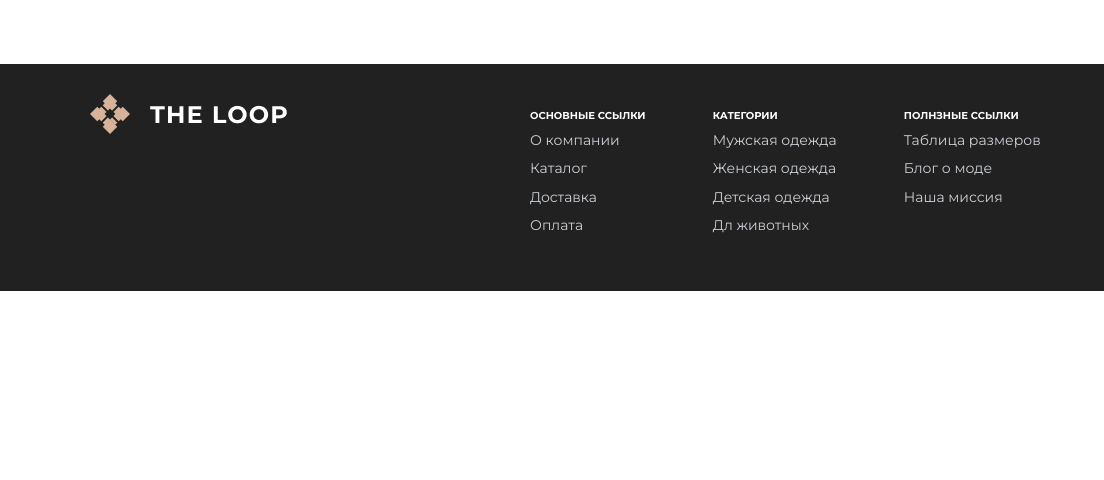
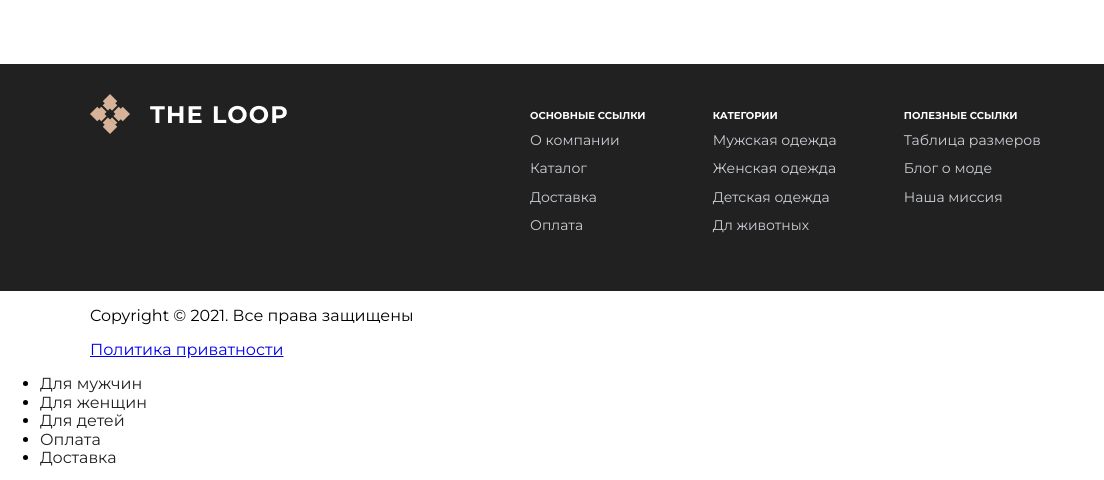
Before and after one commit to a1phacentauri/The-Loop, a plain HTML site: page index.html in a window 1280 px wide. Shown: the part 2005-2485 px from the top of the page, 0-1104 px from the left. Before the commit the page ends 2296 px from the top, so only its background shows below. Drawn offline with nearby package versions, Linux system fonts and the light colour scheme.

Commit message:
Update index.html

```diff
--- a/index.html
+++ b/index.html
@@ -16,19 +16,25 @@
             <header class="header">
                 <nav>
                     <ul class="nav">
-                        <li class="nav-item"> <a class="nav-link" href="#">Для мужчин</a></li>
-                        <li class="nav-item"> <a class="nav-link" href="#">Для женщин</a></li>
-                        <li class="nav-item"> <a class="nav-link" href="#">Для детей</a></li>
+                        <li class="nav-item"><a  class="nav-link" href="">Для мужчин</a></li>
+                        <li class="nav-item"><a  class="nav-link" href="">Для женщин</a></li>
+                        <li class="nav-item"><a  class="nav-link" href="">Для детей</a></li>
                     </ul>
                 </nav>
-            <img src="img/logo.svg" alt="logo">
-            <ul class="nav">
-                <li class="nav-item"> <a class="nav-link" href="#">Оплата</a></li>
-                <li class="nav-item"> <a class="nav-link" href="#">Доставка</a></li>
-            </ul>
-            <div class="cart">
-                <span class="cart-count">5</span>
-            </div>
+                <img class="header-logo" src="img/logo.svg" alt="Logo">
+                <ul class="nav nav-info">
+                    <li class="nav-item"><a  class="nav-link" href="">Оплата</a></li>
+                    <li class="nav-item"><a  class="nav-link" href="">Доставка</a></li>
+                </ul>
+                <button class="cart">
+                    <span class="cart-count">5</span>
+                </button>
+                <div class="toggle-menu">
+                    <div class="line line1"></div>
+                    <div class="line line2"></div>
+                    <div class="line line3"></div>
+                </div>
+
             </header>
         </div>
     </div>
@@ -123,7 +129,7 @@
                     <li class="footer-list-item"><a class="footer-list-link" href="">Дл животных</a></li>
                 </ul>
                 <ul class="footer-list">
-                    <li class="footer-list-item footer-list-title">Полнзные ссылки</li>
+                    <li class="footer-list-item footer-list-title">Полезные ссылки</li>
                     <li class="footer-list-item"><a class="footer-list-link" href="">Таблица размеров</a></li>
                     <li class="footer-list-item"><a class="footer-list-link" href="">Блог о моде</a></li>
                     <li class="footer-list-item"><a class="footer-list-link" href="">Наша миссия</a></li>
@@ -133,12 +139,32 @@
                     <li class="footer-list-item"><a class="footer-list-link" href=""><i class="zmdi zmdi-vk"></i>VK.com</a></li>
                     <li class="footer-list-item"><a class="footer-list-link" href=""><i class="zmdi zmdi-facebook-box"></i></i>Facebook</a></li>
                     <li class="footer-list-item"><a class="footer-list-link" href=""><i class="zmdi zmdi-instagram"></i>Instagram</a></li>
-
                 </ul>
             </div>
-
         </footer>
     </div>
 </div>
+<div class="wrapper">
+    <div class="footer-bottom">
+        <p class="footer-bottom-copyright">Copyright © 2021. Все права защищены</p>
+        <a href="#" class="footer-bottom-link">Политика приватности</a>
+    </div>
+</div>
+<div class="nav-bar">
+    <ul class="nav-list">
+        <li class="nav-list-item"><a href="" class="nav-link">Для мужчин</a></li>
+        <li class="nav-list-item"><a href="" class="nav-link">Для женщин</a></li>
+        <li class="nav-list-item"><a href="" class="nav-link">Для детей</a></li>
+        <li class="nav-list-item"><a href="" class="nav-link">Оплата</a></li>
+        <li class="nav-list-item"><a href="" class="nav-link">Доставка</a></li>
+    </ul>
+</div>
+<script>
+    var toggleButton = document.querySelector('.toggle-menu');
+    var navBar = document.querySelector('.nav-bar');
+    toggleButton.addEventListener('click', function () {
+        navBar.classList.toggle('toggle');
+    });
+</script>
 </body>
 </html>
```
